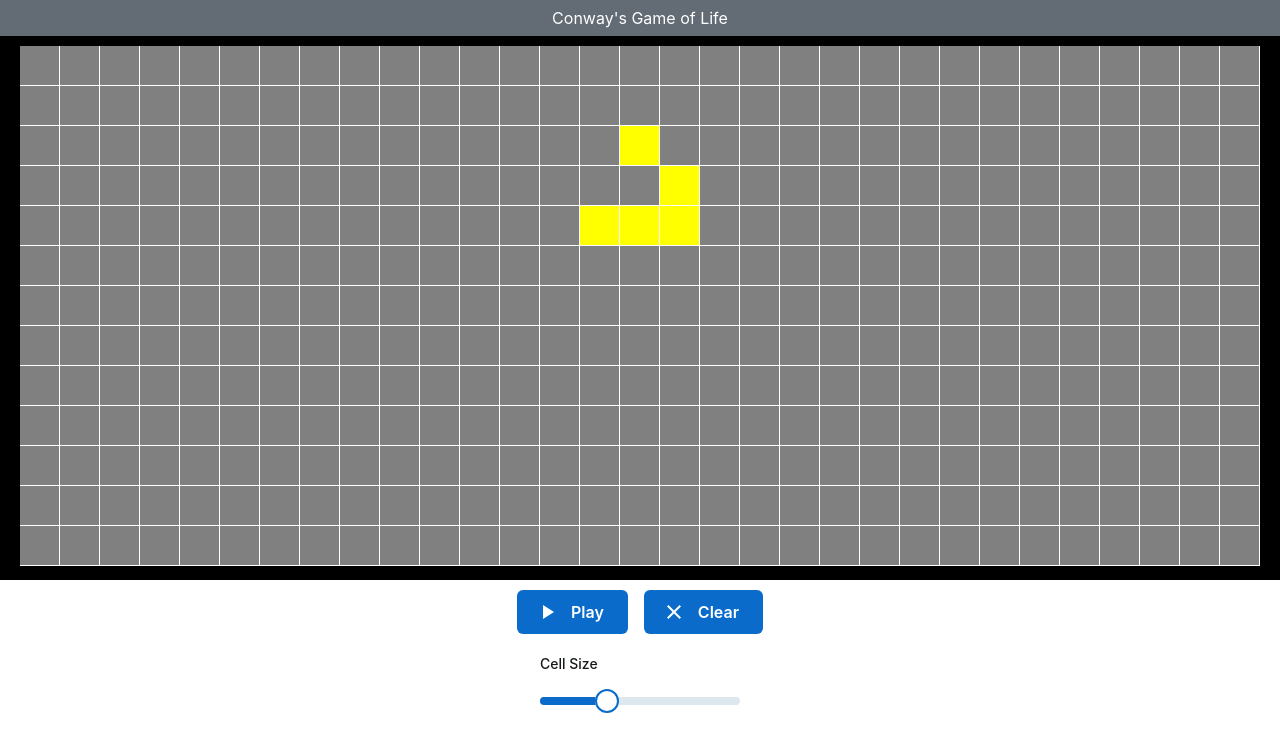
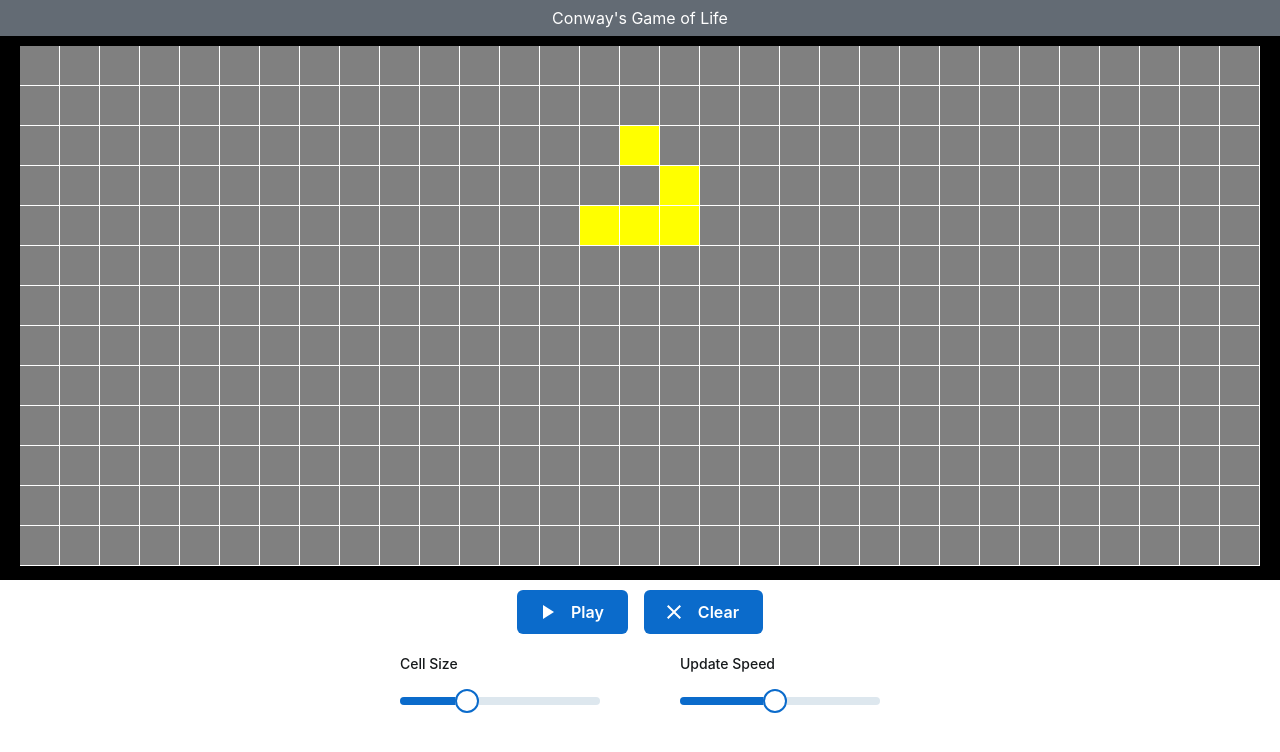
Before and after one commit to the-camputer/react-conway, a React (Create React App) app: page / in a window 1280 px wide. Shown: the top 752 px of the page. Built offline with nearby package versions, Linux system fonts and the light colour scheme.

Commit message:
gh-19 added slider for update speed

```diff
--- a/src/pages/Game/GameOfLife.tsx
+++ b/src/pages/Game/GameOfLife.tsx
@@ -15,11 +15,13 @@ import { Cell, calculateNextState } from './GameOfLifeService';
 const env = process.env.NODE_ENV;
 
 const defaultCellSize = 40;
+const defaultUpdateSpeed = 500;
 
 const GameOfLife: React.FC = (props) => {
   const [tick, setTick] = useState<number>(0);
   const [paused, setPaused] = useState<boolean>(true);
   const [cellSize, setCellSize] = useState<number>(defaultCellSize);
+  const [updateSpeed, setUpdateSpeed] = useState<number>(defaultUpdateSpeed);
   const [gameState, setGameState] = useState<Cell[]>([
     { x: 15, y: 2 },
     { x: 16, y: 3 },
@@ -40,9 +42,9 @@ const GameOfLife: React.FC = (props) => {
       if (!paused) {
         setTick((tick) => tick + 1);
       }
-    }, 500);
+    }, updateSpeed);
     return () => clearInterval(interval);
-  }, [setTick, paused]);
+  }, [setTick, paused, updateSpeed]);
 
   useEffect(() => {
     if (tick > 0) {
@@ -79,6 +81,18 @@ const GameOfLife: React.FC = (props) => {
       setCellSize(value[0]);
     } else {
       setCellSize(value);
+    }
+  };
+
+  const scaleUpdateSpeed = (
+    _event: Event,
+    value: number | number[],
+    _activeThumb: number
+  ) => {
+    if (Array.isArray(value)) {
+      setUpdateSpeed(value[0]);
+    } else {
+      setUpdateSpeed(value);
     }
   };
 
@@ -174,6 +188,26 @@ const GameOfLife: React.FC = (props) => {
             sx={{ width: 200 }}
           />
         </FormControl>
+        <FormControl sx={{ flexGrow: 0 }}>
+          <FormLabel>
+            Update Speed{' '}
+            {env === 'test' && (
+              <p data-testid='update-speed'>{updateSpeed.toString()}</p>
+            )}
+          </FormLabel>
+          <Slider
+            size='lg'
+            defaultValue={defaultUpdateSpeed}
+            slotProps={{
+              rail: { 'data-testid': 'update-speed-rail' },
+            }}
+            min={50}
+            max={1000}
+            step={10}
+            onChange={scaleUpdateSpeed}
+            sx={{ width: 200 }}
+          />
+        </FormControl>
       </Box>
     </Stack>
   );
```
